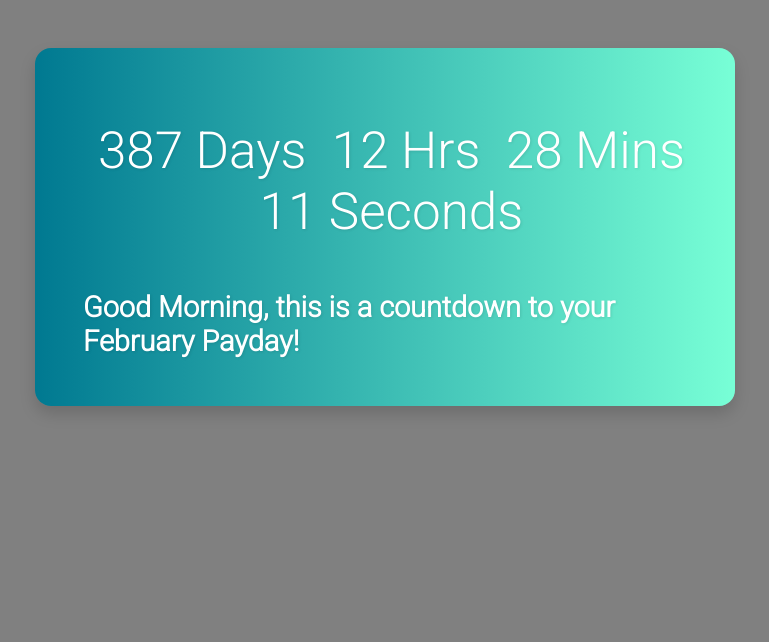
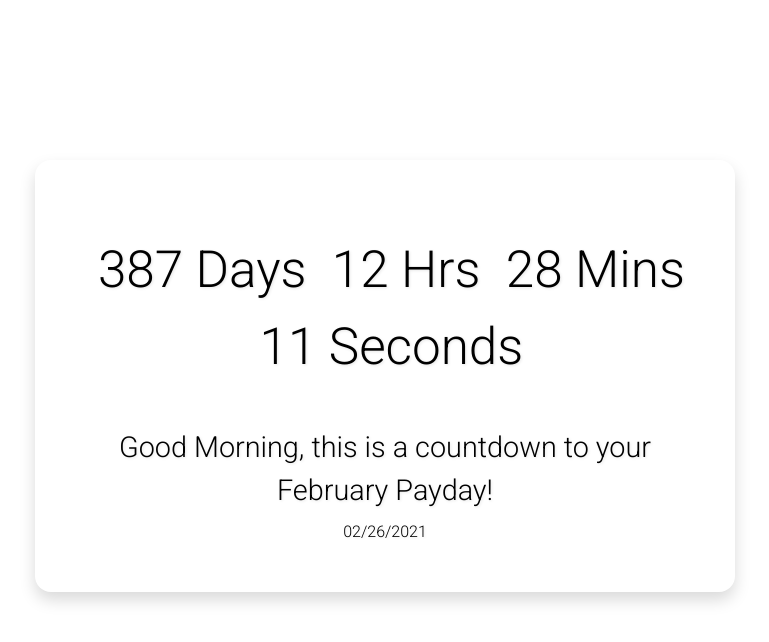
Before and after one commit to Billson7/Payday-Countdown, a React (Create React App) app: page / in a window 1280 px wide. Shown: the top 642 px of the page, without its empty margins (255-1024 px from the left). Built offline with nearby package versions, Linux system fonts and the light colour scheme.

Commit message:
adding tailwind for a restyle

```diff
--- /dev/null
+++ b/craco.config.js
@@ -0,0 +1,7 @@
+module.exports = {
+  style: {
+    postcss: {
+      plugins: [require("tailwindcss"), require("autoprefixer")]
+    }
+  }
+};
--- a/src/App.css
+++ b/src/App.css
@@ -1,11 +1,4 @@
 @import url('https://fonts.googleapis.com/css2?family=Roboto:wght@300&display=swap');
-
-.page-section {
-  display: flex;
-  flex-direction: row;
-  padding-top: 3rem;
-
-}
 
 .countdown-page {
   margin: auto;
@@ -15,20 +8,18 @@
   text-align: center;
   padding: 3rem;
   width: 700px;
-  background: #007991;
-  background: -webkit-linear-gradient(to right, #007991, #78ffd6);
-  background: linear-gradient(to right, #007991, #78ffd6);
+  /*background: #007991;*/
+  /*background: -webkit-linear-gradient(to right, #007991, #78ffd6);*/
+  /*background: linear-gradient(to right, #007991, #78ffd6);*/
   box-shadow: 0 0.5rem 1rem rgba(0, 0, 0, 0.15);
   text-shadow: 1px 1px 3px rgba(0, 0, 0, 0.1);
-  font-size: 3rem;
 }
 
 .timer {
-  color: white;
   flex-direction: column;
   padding-top: 1.5rem;
   font-family: 'Roboto', sans-serif;
-  padding-bottom: 3rem;
+  padding-bottom: 2.5rem;
 }
 
 .timer span {
@@ -39,9 +30,13 @@
 
 }
 
+.dateOfPay {
+  padding-bottom: 3rem;
+
+}
+
 #header {
   font-size: 1.8rem;
   font-family: 'Roboto', sans-serif;
-  color: white;
-  text-align: left;
+  text-align: center;
 }
--- a/src/App.js
+++ b/src/App.js
@@ -4,15 +4,16 @@ import Heading from "./components/Heading";
 import HeadingGreeting from "./components/HeadingGreeting";
 import Timer from "./components/Timer";
 const App = () => {
-  const { month } = Heading();
+  const { month, payDate } = Heading();
 
   return (
-    <div className="page-section">
+    <div className="container my-40 ">
       <div className="countdown-page">
         <Timer />
         <h1 id="header">
           {HeadingGreeting()}, this is a countdown to your {month} Payday!
         </h1>
+        <p className="mt-2">{payDate}</p>
       </div>
     </div>
   );
--- /dev/null
+++ b/src/components/heading.js
@@ -0,0 +1,20 @@
+const Heading = () => {
+ const months = [
+    { month: "January", payDate: "01/29/2021", time: "00:00:00" },
+    { month: "February", payDate: "02/26/2021", time: "00:00:00" },
+    { month: "March", payDate: "03/31/2021", time: "00:00:00" },
+    { month: "April", payDate: "04/30/2021", time: "00:00:00" },
+    { month: "May", payDate: "05/28/2021", time: "00:00:00" },
+    { month: "June", payDate: "06/30/2021", time: "00:00:00" },
+    { month: "July", payDate: "07/30/2021", time: "00:00:00" },
+    { month: "August", payDate: "08/31/2021", time: "00:00:00" },
+    { month: "September", payDate: "00/30/2021", time: "00:00:00" },
+    { month: "October", payDate: "10/29/2021", time: "00:00:00" },
+    { month: "November", payDate: "11/30/2021", time: "00:00:00" },
+    { month: "December", payDate: "12/24/2021", time: "00:00:00" }
+  ];
+  const d = new Date();
+  return months[d.getMonth()];
+};
+
+export default Heading;
--- a/src/index.css
+++ b/src/index.css
@@ -7,5 +7,10 @@
 
 body {
   font-family: "Nirmala UI", sans-serif;
-  background-color: grey;
+  background-color: white;
 }
+
+
+@tailwind base;
+@tailwind components;
+@tailwind utilities;
--- /dev/null
+++ b/tailwind.config.js
@@ -0,0 +1,15 @@
+module.exports = {
+  purge: ["./src/**/*.{js,jsx,ts,tsx}", "./public/index.html"],
+  darkMode: false, // or 'media' or 'class'
+
+  theme: {
+    container: {
+      center: true
+    }
+  },
+
+  variants: {
+    extend: {}
+  },
+  plugins: []
+};
```
Also changed, not shown: package.json (+11 -4 lines), 2 other files (tests, documents, lock files or other folders).
